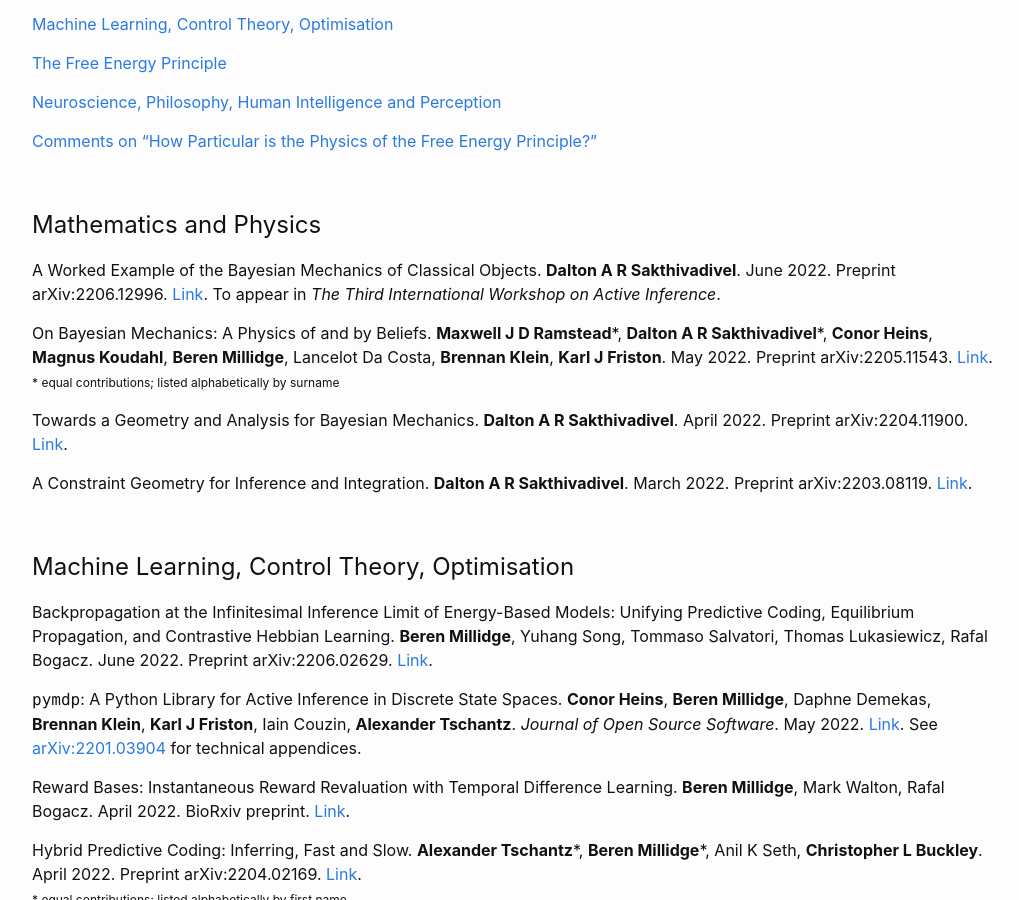
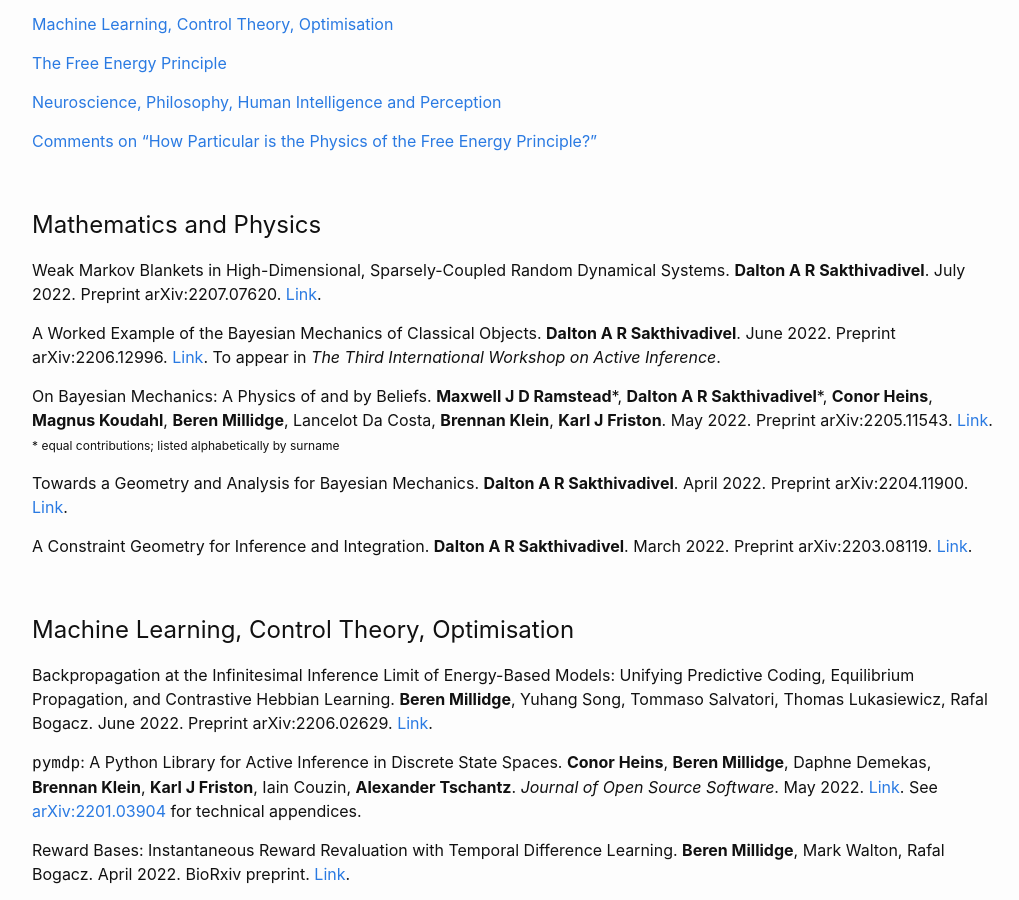
Before and after one commit to DARSakthi/DARSakthi.github.io, a Jekyll site: the page built from verses-lab.markdown, in a window 1280 px wide and 900 px high, scrolled down 1262 px. Shown: the whole window, without its empty margins (126-1145 px from the left). Built offline with Jekyll 4.4.1, drawn with Linux system fonts in a browser that asks for light colours.

Commit message:
Added weak blankets

```diff
--- a/verses-lab.markdown
+++ b/verses-lab.markdown
@@ -63,6 +63,8 @@ Except for where PDFs are provided, publications are open access and can be foun
 
 <a name="math-ph"></a>
 # Mathematics and Physics
+
+Weak Markov Blankets in High-Dimensional, Sparsely-Coupled Random Dynamical Systems. **Dalton A R Sakthivadivel**. July 2022. Preprint arXiv:2207.07620. [Link](https://arxiv.org/abs/2207.07620).
 
 A Worked Example of the Bayesian Mechanics of Classical Objects. **Dalton A R Sakthivadivel**. June 2022. Preprint arXiv:2206.12996. [Link](https://arxiv.org/abs/2206.12996). To appear in _The Third International Workshop on Active Inference_.
 
```
